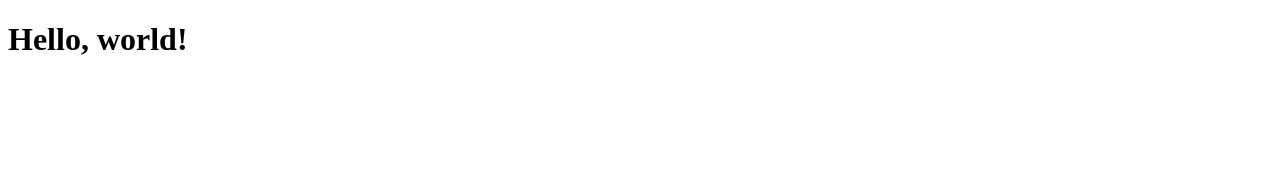
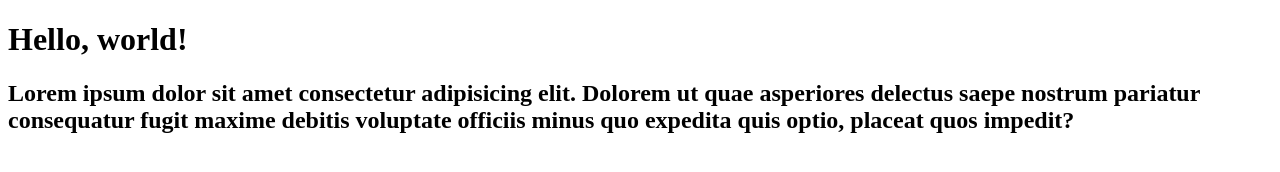
Before and after one commit to steph-leal/curso-git, a plain HTML site: page index.html in a window 1280 px wide. Drawn offline with Linux system fonts and the light colour scheme.

Commit message:
10º commit - adicionei o <h2> no index.html

```diff
--- a/index.html
+++ b/index.html
@@ -9,5 +9,9 @@
     <h1>
         Hello, world!
     </h1>
+    <h2>
+        Lorem ipsum dolor sit amet consectetur adipisicing elit. Dolorem ut quae asperiores delectus saepe nostrum pariatur consequatur
+        fugit maxime debitis voluptate officiis minus quo expedita quis optio, placeat quos impedit?
+    </h2>
 </body>
 </html>
```
